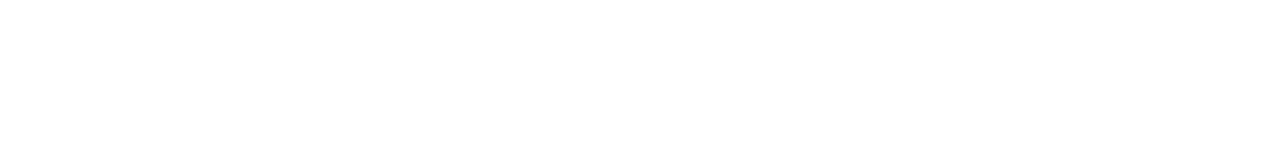
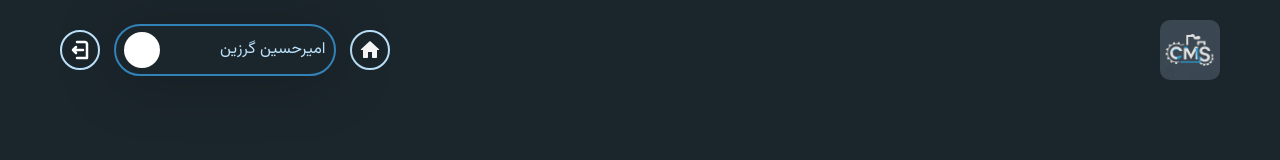
Before and after one commit to amirhossein-gorzin/cms, a plain HTML site: page index.html in a window 1280 px wide. Drawn offline with Linux system fonts and the light colour scheme.

Commit message:
add header to index page

```diff
--- a/index.html
+++ b/index.html
@@ -5,9 +5,36 @@
     <meta name="viewport"
           content="width=device-width, user-scalable=no, initial-scale=1.0, maximum-scale=1.0, minimum-scale=1.0">
     <meta http-equiv="X-UA-Compatible" content="ie=edge">
-    <title>Document</title>
+    <link rel="stylesheet" href="styles/index.css">
+    <title>home page</title>
 </head>
 <body>
-
+<header>
+    <nav class="nav">
+        <div class="nav__logo">
+            <img class="nav__img" src="image/logo.jpg" alt="logo-of-cms">
+        </div>
+        <div class="nav__information-icons-wrapper">
+            <div class="nav__icon">
+                <a href="index.html">
+                    <svg width="24" height="24" viewBox="0 0 24 24" fill="none" xmlns="http://www.w3.org/2000/svg">
+                        <path d="M10.0001 19V14H14.0001V19C14.0001 19.55 14.4501 20 15.0001 20H18.0001C18.5501 20 19.0001 19.55 19.0001 19V12H20.7001C21.1601 12 21.3801 11.43 21.0301 11.13L12.6701 3.59997C12.2901 3.25997 11.7101 3.25997 11.3301 3.59997L2.9701 11.13C2.6301 11.43 2.8401 12 3.3001 12H5.0001V19C5.0001 19.55 5.4501 20 6.0001 20H9.0001C9.5501 20 10.0001 19.55 10.0001 19Z" fill="#F8F8F8"/>
+                    </svg>
+                </a>
+            </div>
+            <div class="nav__information-box">
+                <span class="nav__information-name">امیرحسین گرزین</span>
+                <div class="nav__information-profile"></div>
+            </div>
+            <div class="nav__icon">
+                <a href="#">
+                    <svg width="24" height="24" viewBox="0 0 24 24" fill="none" xmlns="http://www.w3.org/2000/svg">
+                        <path d="M9 19.999L19 19.999L19 5.99902C19 5.46859 18.7893 4.95988 18.4142 4.58481C18.0391 4.20974 17.5304 3.99902 17 3.99902L9 3.99902M8 8.99902L5 11.999M5 11.999L8 14.999M5 11.999L15 11.999" stroke="white" stroke-width="2.5" stroke-linecap="round" stroke-linejoin="round"/>
+                    </svg>
+                </a>
+            </div>
+        </div>
+    </nav>
+</header>
 </body>
 </html>
--- /dev/null
+++ b/styles/default.css
@@ -0,0 +1,31 @@
+html{
+    box-sizing: border-box;
+    font-size: 62.5%;
+}
+
+body{
+    line-height: 1.6;
+    font-size: 1.6rem;
+    direction: rtl;
+    background-color: #1B262C;
+    font-family: 'Vazirmatn';
+}
+
+*,*::before,*::after{
+    outline: none;
+    box-sizing: inherit;
+    font-family: Vazirmatn;
+}
+a{
+    text-decoration: none;
+}
+.main{
+    display: flex;
+}
+.main-content{
+    width: calc(100vw - 32.5rem);
+    padding: 3rem 6rem;
+}
+input{
+    font-family: 'Vazirmatn';
+}
--- /dev/null
+++ b/styles/font.css
@@ -0,0 +1,4 @@
+@font-face {
+    font-family: "Vazirmatn";
+    src: url("../font/Vazirmatn/Vazirmatn-Regular.ttf") format('truetype');
+}
--- /dev/null
+++ b/styles/header.css
@@ -0,0 +1,48 @@
+.nav{
+    display: flex;
+    justify-content: space-between;
+    padding: 2rem 6rem;
+}
+.nav__logo{
+    width: 6rem;
+    height: 6rem;
+    overflow: hidden;
+}
+.nav__img{
+    width: 100%;
+    height: 100%;
+    border-radius: 1rem;
+}
+.nav__information-icons-wrapper{
+    display: flex;
+    align-items: center;
+}
+.nav__information-box{
+    border: 2px solid #3282B8;
+    border-radius: 3rem;
+    display: flex;
+    align-items: center;
+    padding: 0.6rem 0.8rem;
+    margin: 0 1.4rem;
+    box-shadow: 0px 4px 60px 0px #00000040;
+}
+.nav__information-name{
+    font-weight: 500;
+    font-size: 1.6rem;
+    color: #BBE1FA;
+    margin-left: 6rem;
+}
+.nav__information-profile{
+    width: 3.6rem;
+    height: 3.6rem;
+    background-color: #fff;
+    border-radius: 50%;
+}
+.nav__icon{
+    width: 4rem;
+    height: 4rem;
+    border: 2px solid #BBE1FA;
+    border-radius: 50%;
+    text-align: center;
+    line-height: 5.4rem;
+}
--- /dev/null
+++ b/styles/index.css
@@ -0,0 +1,4 @@
+@import "reset.css";
+@import "default.css";
+@import "font.css";
+@import "header.css";
--- /dev/null
+++ b/styles/reset.css
@@ -0,0 +1,43 @@
+html, body, div, span, applet, object, iframe,
+h1, h2, h3, h4, h5, h6, p, blockquote, pre,
+a, abbr, acronym, address, big, cite, code,
+del, dfn, em, img, ins, kbd, q, s, samp,
+small, strike, strong, sub, sup, tt, var,
+b, u, i, center,
+dl, dt, dd, ol, ul, li,
+fieldset, form, label, legend,
+table, caption, tbody, tfoot, thead, tr, th, td,
+article, aside, canvas, details, embed,
+figure, figcaption, footer, header, hgroup,
+menu, nav, output, ruby, section, summary,
+time, mark, audio, video {
+    margin: 0;
+    padding: 0;
+    border: 0;
+    font-size: 100%;
+    font: inherit;
+    vertical-align: baseline;
+}
+/* HTML5 display-role reset for older browsers */
+article, aside, details, figcaption, figure,
+footer, header, hgroup, menu, nav, section {
+    display: block;
+}
+body {
+    line-height: 1;
+}
+ol, ul {
+    list-style: none;
+}
+blockquote, q {
+    quotes: none;
+}
+blockquote:before, blockquote:after,
+q:before, q:after {
+    content: '';
+    content: none;
+}
+table {
+    border-collapse: collapse;
+    border-spacing: 0;
+}
```
